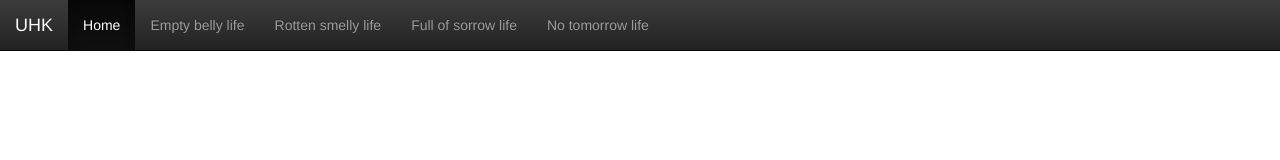
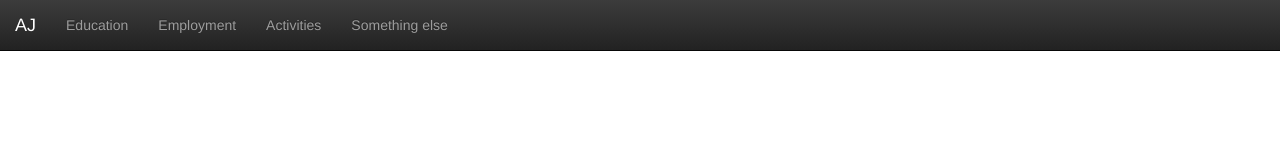
Before and after one commit to AJGoodman/AJGoodman.github.io, a plain HTML site: page index.html in a window 1280 px wide. Drawn offline with nearby package versions, Linux system fonts and the light colour scheme.

Commit message:
change nav bar headings

```diff
--- a/index.html
+++ b/index.html
@@ -4,8 +4,6 @@
 	<head>
 		<meta charset="utf-8">
 		<title>University of Hard Knocks</title>
-
-		<link rel="stylesheet" href="./style.css">
 
 		<!-- Latest compiled and minified CSS -->
 		<link rel="stylesheet" href="https://maxcdn.bootstrapcdn.com/bootstrap/3.3.7/css/bootstrap.min.css" integrity="sha384-BVYiiSIFeK1dGmJRAkycuHAHRg32OmUcww7on3RYdg4Va+PmSTsz/K68vbdEjh4u" crossorigin="anonymous">
@@ -26,22 +24,21 @@
 		        <span class="icon-bar"></span>
 		        <span class="icon-bar"></span>
 		      </button>
-		      <a class="navbar-brand" href="">UHK</a>
+		      <a class="navbar-brand" href="./index.html">AJ</a>
 		    </div>
 
 		    <!-- Collect the nav links, forms, and other content for toggling -->
 		    <div class="collapse navbar-collapse" id="bs-example-navbar-collapse-1">
 		      <ul class="nav navbar-nav">
-		      	<li class="active"><a href ="">Home</a></li>
-		        <li><a href="">Empty belly life</a></li>
-		        <li><a href="">Rotten smelly life</a></li>
-		        <li><a href="">Full of sorrow life</a></li>
-		        <li><a href="">No tomorrow life</a></li>
+		        <li><a href="">Education</a></li>
+		        <li><a href="">Employment</a></li>
+		        <li><a href="">Activities</a></li>
+		        <li><a href="">Something else</a></li>
 		      </ul>
 		    </div><!-- /.navbar-collapse -->
 		  </div><!-- /.container-fluid -->
 		</nav>
-
+		<h2>AJ Goodman</h2>
 		<!-- Latest compiled and minified JavaScript -->
 		<script src="https://maxcdn.bootstrapcdn.com/bootstrap/3.3.7/js/bootstrap.min.js" integrity="sha384-Tc5IQib027qvyjSMfHjOMaLkfuWVxZxUPnCJA7l2mCWNIpG9mGCD8wGNIcPD7Txa" crossorigin="anonymous"></script>
 	</body>
```
